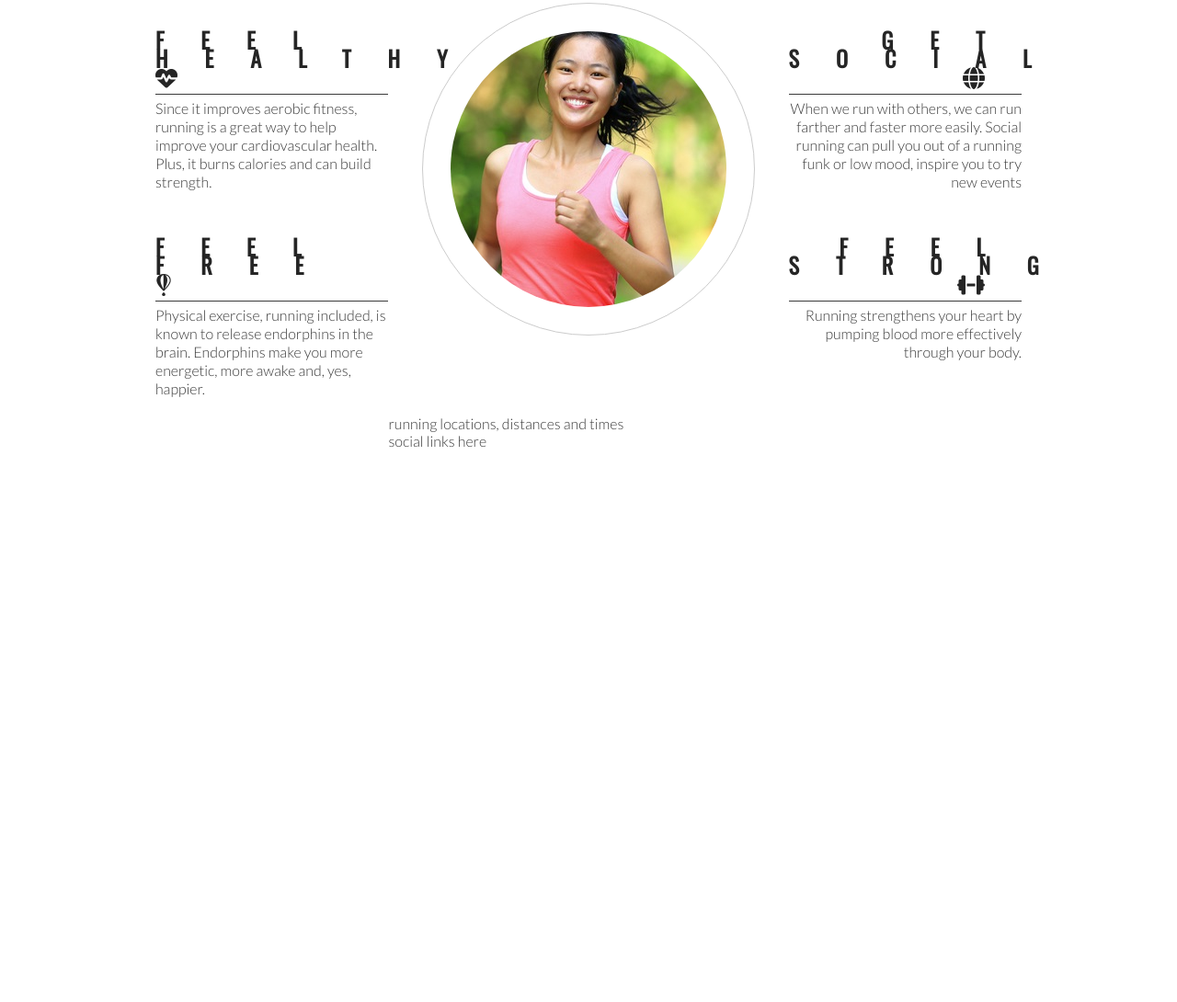
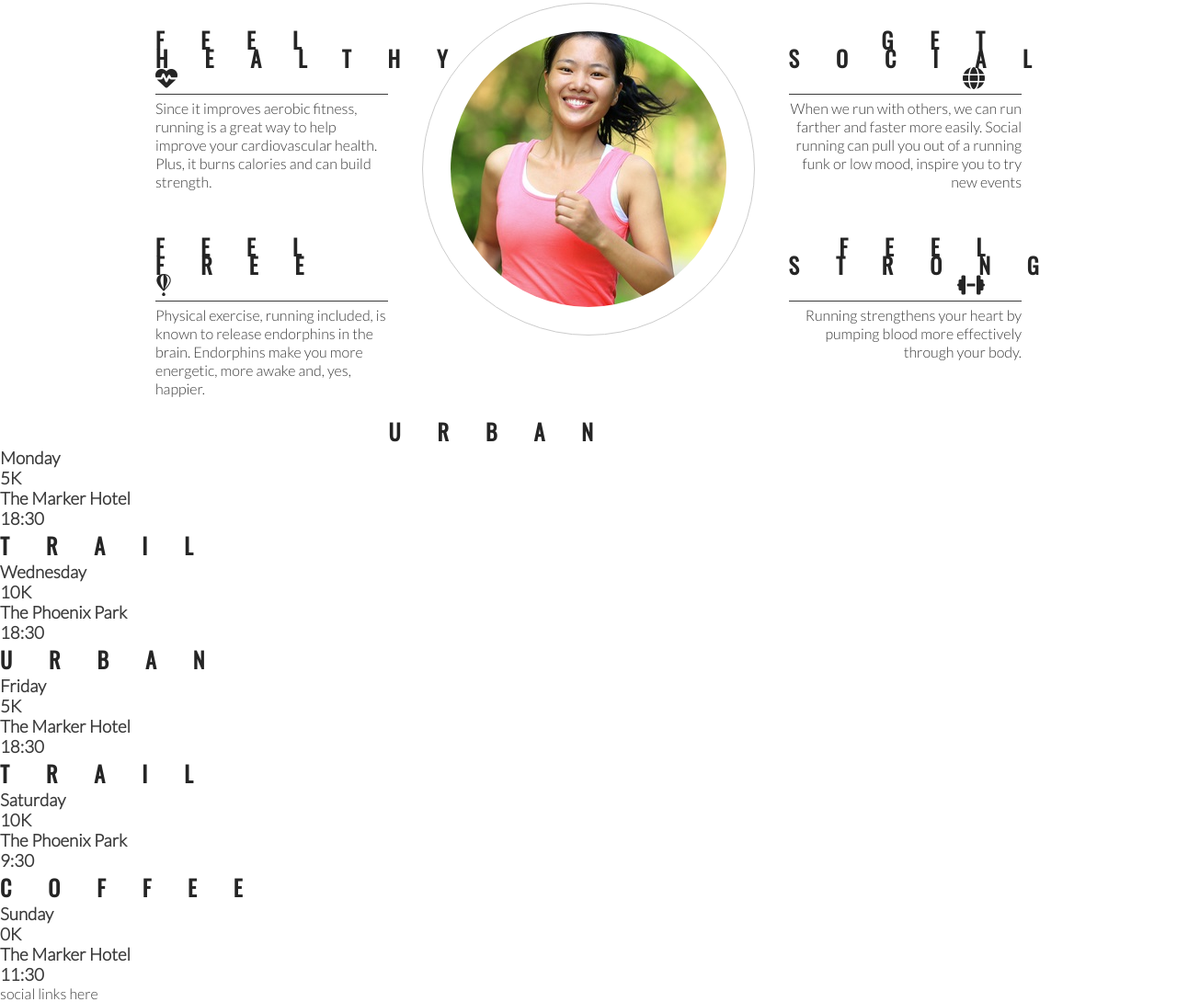
Before and after one commit to crippe120/love-running, a plain HTML site: page index.html in a window 1280 px wide. Shown: the part 844-1934 px from the top of the page at 92% size. Before the commit the page ends 1333 px from the top, so only its background shows below. Drawn offline with nearby package versions, Linux system fonts and the light colour scheme.

Commit message:
Add days for running

```diff
--- a/index.html
+++ b/index.html
@@ -85,7 +85,41 @@
         </div>
     </section>
     <section>
-        running locations, distances and times
+        <div>
+        <h2>Urban</h2>
+        <h3>Monday</h3>
+        <h3>5K</h3>
+        <h3>The Marker Hotel</h3>
+        <h3>18:30</h3>
+    </div>
+    <div>
+        <h2>Trail</h2>
+        <h3>Wednesday</h3>
+        <h3>10K</h3>
+        <h3>The Phoenix Park</h3>
+        <h3>18:30</h3>
+    </div>
+    <div>
+        <h2>Urban</h2>
+        <h3>Friday</h3>
+        <h3>5K</h3>
+        <h3>The Marker Hotel</h3>
+        <h3>18:30</h3>
+    </div>
+    <div>
+        <h2>Trail</h2>
+        <h3>Saturday</h3>
+        <h3>10K</h3>
+        <h3>The Phoenix Park</h3>
+        <h3>9:30</h3>
+    </div>
+    <div>
+        <h2>Coffee</h2>
+        <h3>Sunday</h3>
+        <h3>0K</h3>
+        <h3>The Marker Hotel</h3>
+        <h3>11:30</h3>
+    </div>
     </section>
     <footer>
         social links here
```
